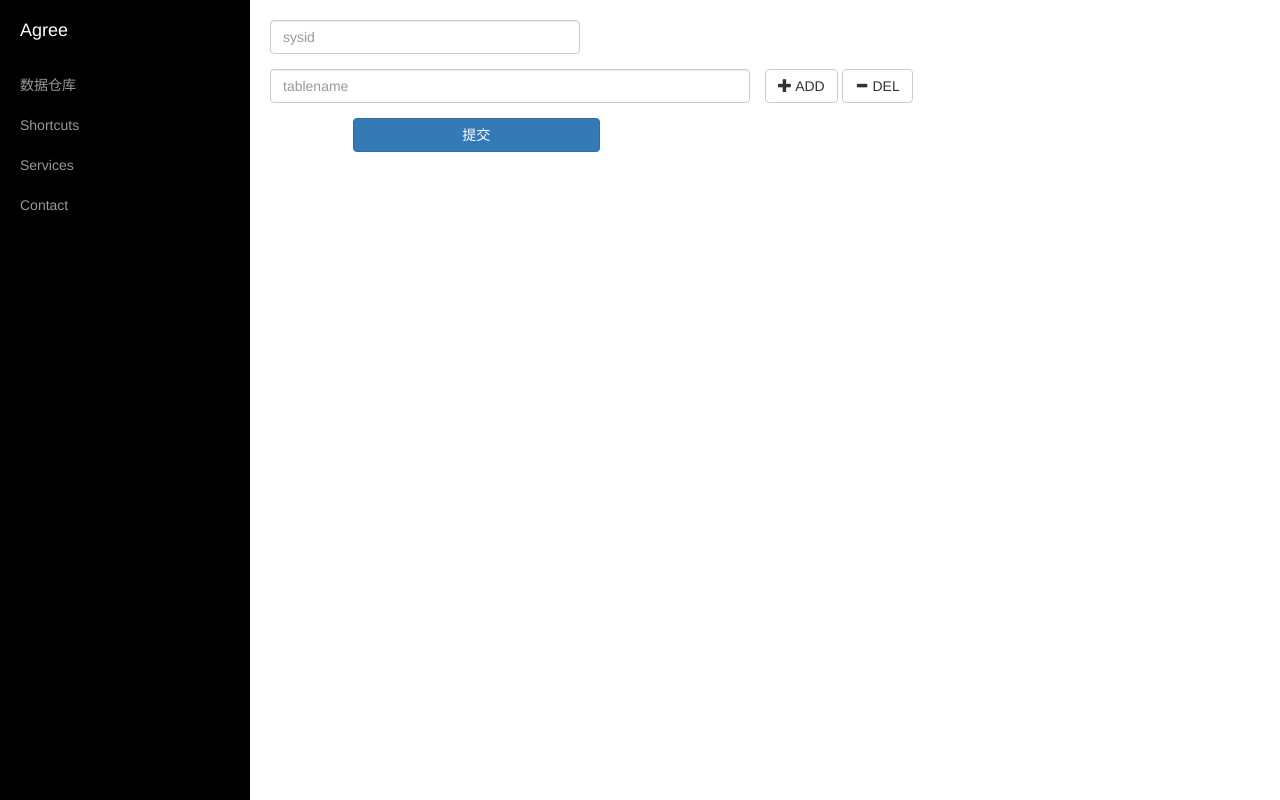
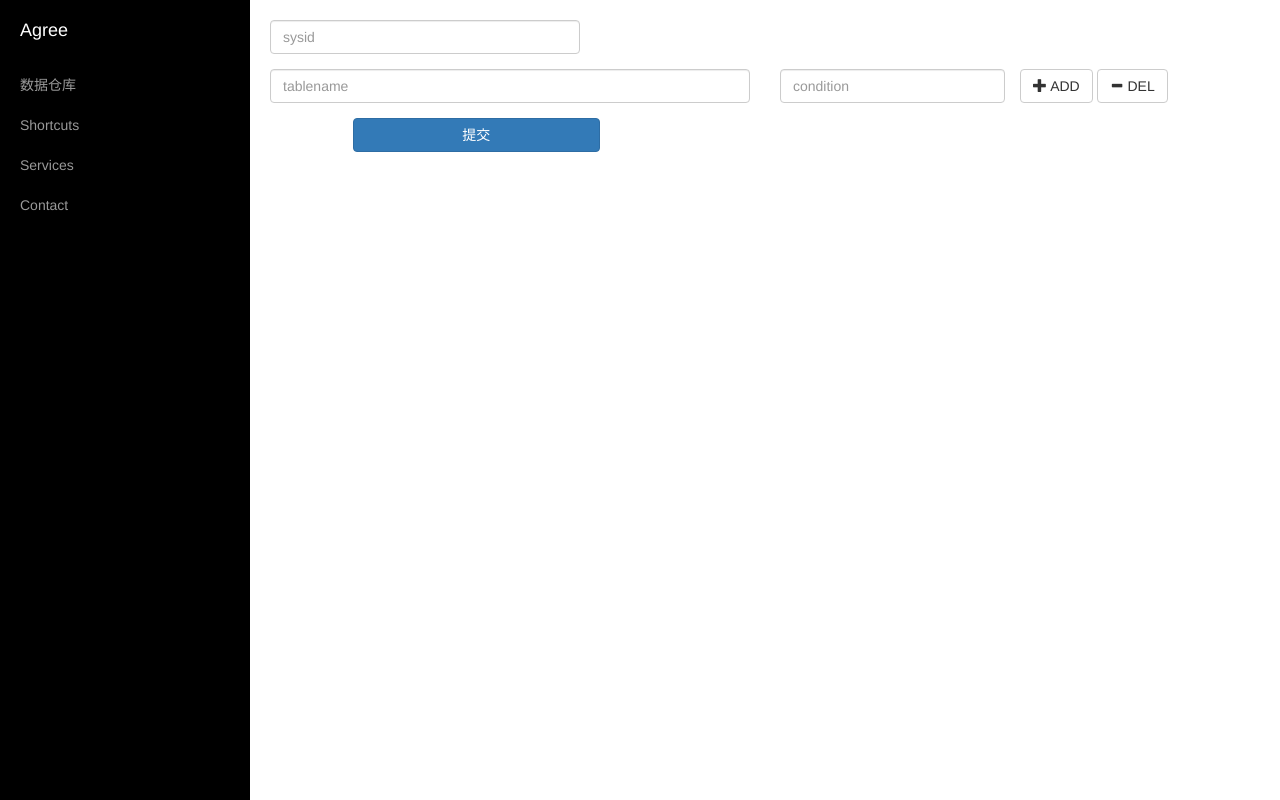
Before and after one commit to Johums/agree, a Django app: page /bigdata/ in a window 1280 px wide. Run offline with Django 3.2, Linux system fonts and the light colour scheme; some libraries are stand-ins or nearby versions.

```diff
--- a/templates/bigdata/storeHouse.html
+++ b/templates/bigdata/storeHouse.html
@@ -16,6 +16,10 @@
                     <div class="form-group">
                         <div class="col-md-6">
                             <input type="text" class="form-control" placeholder="tablename" name="table0">
+                        </div>
+
+                        <div class="col-md-3">
+                            <input type="text" class="form-control" placeholder="condition" name="condition0">
                         </div>
 
                         <button type="button" class="btn btn-default btn-md" id="add-text">
@@ -51,7 +55,10 @@ $("#add-text").click(function(){
     var text_info = "\
         <div class='form-group'> \
         <div class='col-md-6'> \
-        <input type='text' class='form-control' placeholder='tablename' name='table" + text_count + "'> \
+            <input type='text' class='form-control' placeholder='tablename' name='table" + text_count + "'> \
+        </div> \
+        <div class='col-md-3'> \
+            <input type='text' class='form-control' placeholder='condition' name='condition" + text_count + "'> \
         </div> \
         </div> \
     ";
```
